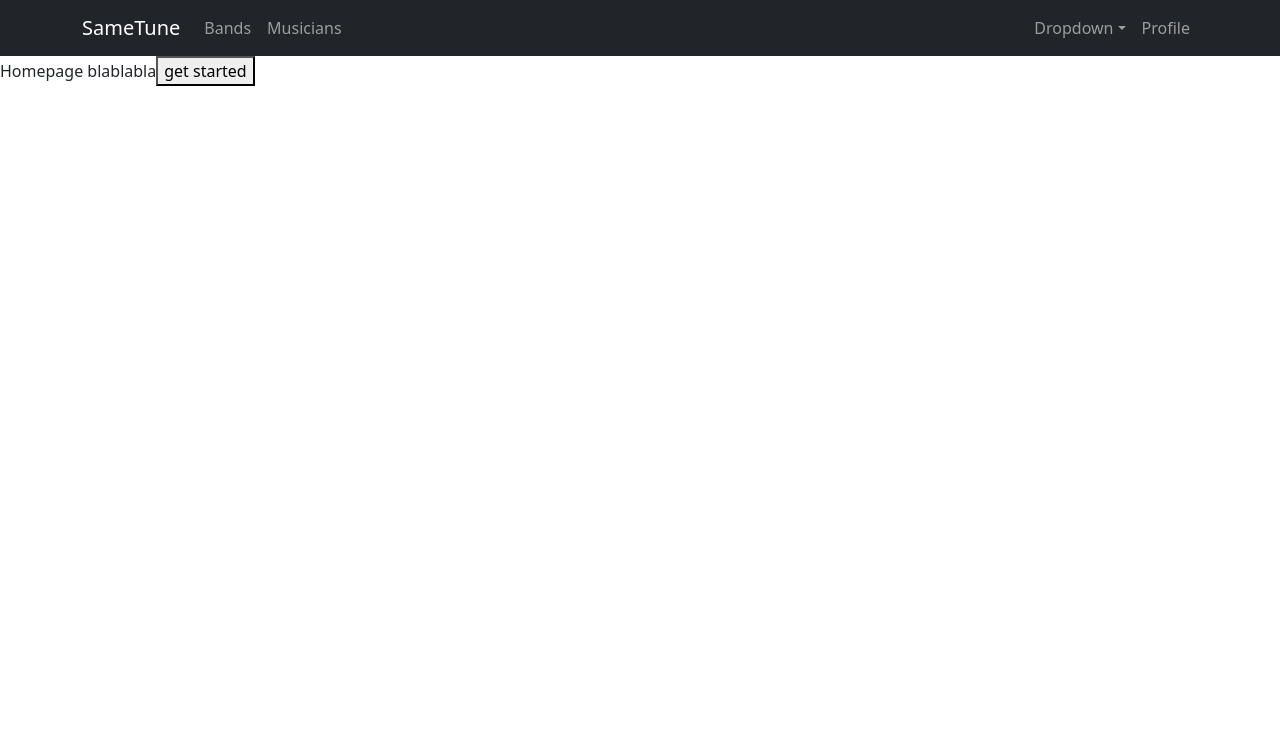
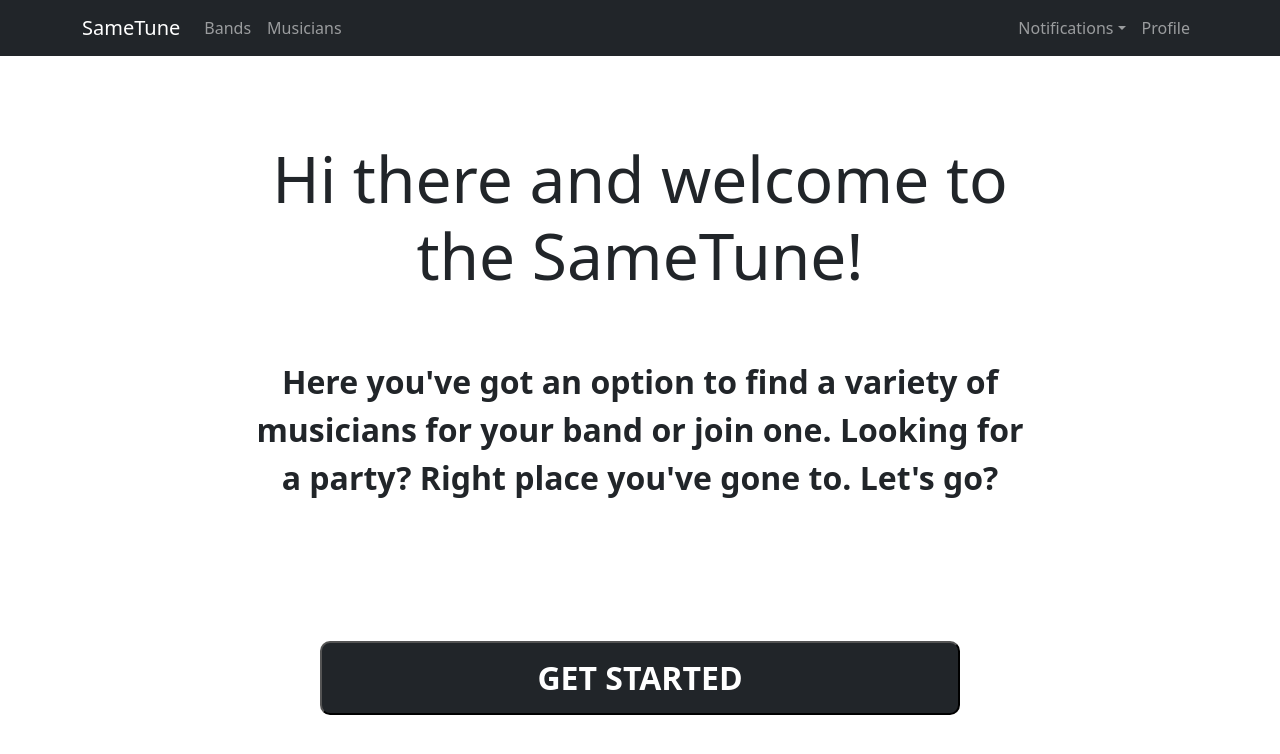
Before and after one commit to ertraeumer/SameTune, a React (Create React App) app in the folder client/: page / in a window 1280 px wide. Shown: the top 754 px of the page. Built offline with nearby package versions, Linux system fonts and the light colour scheme.

Commit message:
some nav + main page

```diff
--- /dev/null
+++ b/client/src/App.css
@@ -0,0 +1,9 @@
+* {
+  padding: 0;
+  margin: 0;
+  box-sizing: border-box;
+}
+
+.App {
+  height: 100vh;
+}
--- /dev/null
+++ b/client/src/components/filterSideBar/FilterSideBar.jsx
@@ -0,0 +1,9 @@
+const FilterSideBar = ({ searchvalue }) => {
+  return (
+    <div>
+
+    </div>
+  );
+}
+
+export default FilterSideBar;
--- a/client/src/components/header/Header.jsx
+++ b/client/src/components/header/Header.jsx
@@ -1,8 +1,9 @@
 import { Navbar, Container, Nav, NavDropdown } from 'react-bootstrap';
+import styles from './Header.module.css';
 
 const Header = () => {
   return (
-    <div>
+    <div className={styles.headerContainer}>
       <Navbar collapseOnSelect expand="lg" bg="dark" variant="dark">
         <Container>
           <Navbar.Brand href="#home">SameTune</Navbar.Brand>
@@ -13,7 +14,7 @@ const Header = () => {
               <Nav.Link href="#pricing">Musicians</Nav.Link>
             </Nav>
             <Nav>
-              <NavDropdown title="Dropdown" id="collasible-nav-dropdown">
+              <NavDropdown title="Notifications" id="collasible-nav-dropdown">
                 <NavDropdown.Item href="#action/3.1">Invites</NavDropdown.Item>
                 <NavDropdown.Item href="#action/3.2">Requests</NavDropdown.Item>
               </NavDropdown>
--- /dev/null
+++ b/client/src/components/header/Header.module.css
@@ -0,0 +1,3 @@
+.headerContainer {
+  height: 7%;
+}
--- a/client/src/components/homepage/Homepage.jsx
+++ b/client/src/components/homepage/Homepage.jsx
@@ -1,8 +1,18 @@
+import { useState } from 'react';
+import MyVerticallyCenteredModal from '../signinModal/SignInModal';
+import styles from './Homepage.module.css';
+
 const Homepage = () => {
+  const [modalShow, setModalShow] = useState(false);
+
   return (
-    <div>
-      Homepage blablabla
-      <button>get started</button>
+    <div className={styles.homepageContainer}>
+      <div className={styles.homepageWelcome}><h1 className={styles.h1}>Hi there and welcome to the SameTune!</h1><p>Here you've got an option to find a variety of musicians for your band or join one. Looking for a party? Right place you've gone to. Let's go?</p></div>
+      <button className={styles.homepageButton} onClick={() => setModalShow(true)}>GET STARTED</button>
+      <MyVerticallyCenteredModal
+        show={modalShow}
+        onHide={() => setModalShow(false)}
+      />
     </div>
   );
 }
--- /dev/null
+++ b/client/src/components/homepage/Homepage.module.css
@@ -0,0 +1,31 @@
+.homepageContainer {
+  height: 100%;
+  display: flex;
+  flex-direction: column;
+  align-items: center;
+  justify-content: center;
+}
+
+.homepageWelcome {
+  height: 50%;
+  width: 60%;
+  margin-bottom: 10%;
+  font-size: 2rem;
+  font-weight: 600;
+  text-align: center;
+}
+
+.homepageButton {
+  width: 50%;
+  color: white;
+  background-color: #212529;
+  border-radius: 10px;
+  height: 10%;
+  font-size: 2rem;
+  font-weight: 600;
+}
+
+.h1 {
+  font-size: 4rem;
+  margin-bottom: 4rem;
+}
--- a/client/src/components/main/Main.jsx
+++ b/client/src/components/main/Main.jsx
@@ -1,11 +1,16 @@
 import { Routes, Route } from "react-router-dom";
 import Homepage from "../homepage/Homepage";
+import Searchlist from "../searchlist/Searchlist";
+import styles from './Main.module.css';
 
 const Main = () => {
+
   return (
-    <div>
+    <div className={styles.mainContainer}>
       <Routes>
         <Route path="/home" element={<Homepage />}/>
+        <Route path="/bands" element={<Searchlist searchvalue='bands'/>}/>
+        <Route path="/musicians" element={<Searchlist searchvalue='musicians'/>}/>
         <Route path="*" element={<Homepage />} />
       </Routes>
     </div>
--- /dev/null
+++ b/client/src/components/main/Main.module.css
@@ -0,0 +1,4 @@
+.mainContainer {
+  /* background-image: url('../../../public/musicbrain.jpeg'); */
+  height: 93%;
+}
--- /dev/null
+++ b/client/src/components/searchlist/Searchlist.jsx
@@ -0,0 +1,14 @@
+import FilterSideBar from '../filterSideBar/FilterSideBar';
+import styles from './Searchlist.module.css';
+
+const Searchlist = ({ searchvalue }) => {
+  return (
+    <div className={styles.searchlistContainer}>
+      <FilterSideBar searchvalue={searchvalue}/>
+      <div className={styles.searchline}></div>
+      <div className={styles.list}></div>
+    </div>
+  );
+}
+
+export default Searchlist;
--- /dev/null
+++ b/client/src/components/signinModal/SignInModal.jsx
@@ -0,0 +1,48 @@
+import { useState } from 'react';
+import { Modal, Button, Form } from 'react-bootstrap';
+import { useDispatch } from 'react-redux';
+
+export default function MyVerticallyCenteredModal(props) {
+
+  const [emailInputValue, setEmailInputValue] = useState('');
+  const [passwordInputValue, setPasswordInputValue] = useState('');
+
+  // const dispatch = useDispatch();
+
+  const signInHandler = (e) => {
+    e.preventDefault();
+    props.onHide();
+
+  }
+
+  return (
+    <Modal
+      {...props}
+      size="lg"
+      aria-labelledby="contained-modal-title-vcenter"
+      centered
+    >
+      <Modal.Header closeButton>
+        <Modal.Title id="contained-modal-title-vcenter">
+          Authorize to start jamming
+        </Modal.Title>
+      </Modal.Header>
+      <Modal.Body>
+        <Form>
+          <Form.Group className="mb-3" controlId="formBasicEmail">
+            <Form.Label>Email address</Form.Label>
+            <Form.Control type="email" placeholder="Enter email" value={emailInputValue} onChange={e => setEmailInputValue(e.target.value)} />
+          </Form.Group>
+          <Form.Group className="mb-4" controlId="formBasicPassword">
+            <Form.Label>Password</Form.Label>
+            <Form.Control type="password" placeholder="Password" value={passwordInputValue} onChange={e => setPasswordInputValue(e.target.value)} />
+          </Form.Group>
+
+          <Button type="submit" variant="dark" onClick={signInHandler}>
+            Submit
+          </Button>
+        </Form>
+      </Modal.Body>
+    </Modal>
+  );
+}
```
Also changed, not shown: client/src/App.js (+9 -0 lines), client/public/musicbrain.jpeg (added), client/src/components/searchlist/Searchlist.module.css (added).
